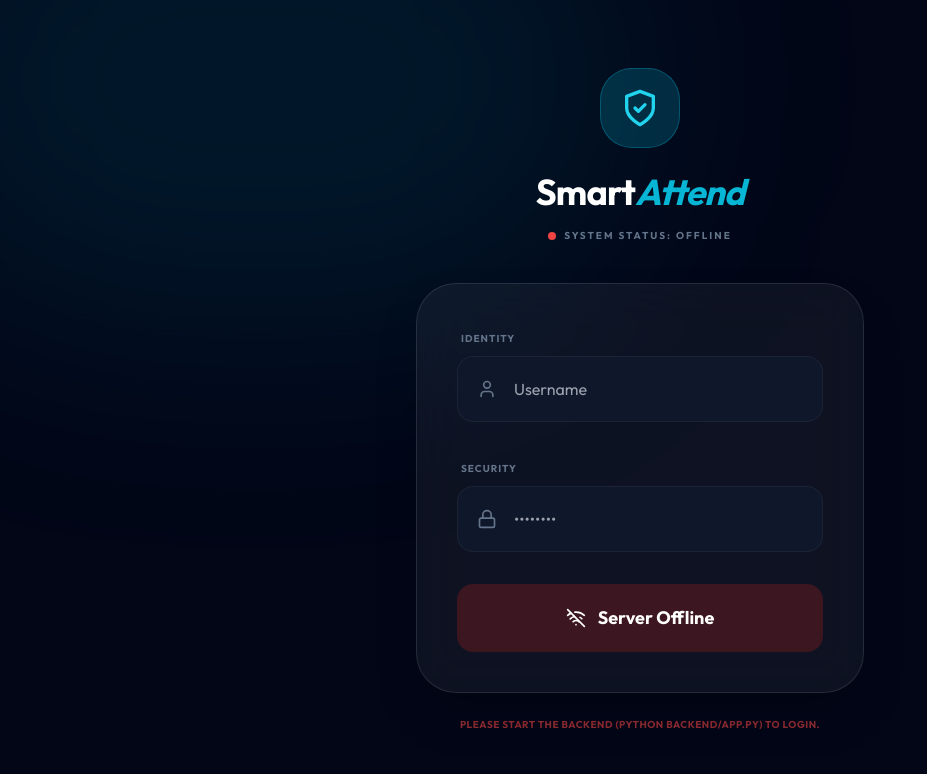
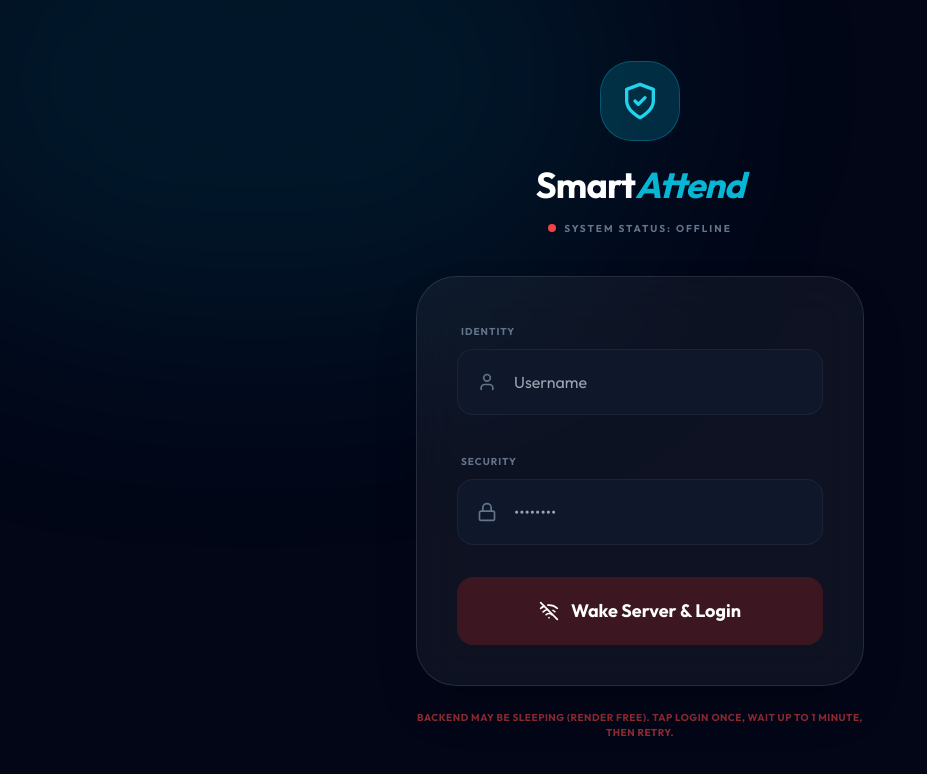
Before and after one commit to dhanushmit/smart-attend, a React (Vite) app in the folder frontend/: page /login in a window 1280 px wide. Shown: the top 774 px of the page, without its empty margins (0-927 px from the left). Built offline with nearby package versions, Linux system fonts and the light colour scheme; no server answers.

Commit message:
Improve login for Render free cold start

```diff
--- a/frontend/src/pages/Login.jsx
+++ b/frontend/src/pages/Login.jsx
@@ -18,7 +18,8 @@ const Login = ({ setUser }) => {
   useEffect(() => {
     const checkServer = async () => {
         try {
-            await axios.get(`${API_BASE}/`, { timeout: 2000 });
+            // Render free instances may take ~50s to wake up. Keep this a bit lenient.
+            await axios.get(`${API_BASE}/healthz`, { timeout: 15000 });
             setServerStatus('online');
         } catch (e) {
             setServerStatus('offline');
@@ -35,7 +36,8 @@ const Login = ({ setUser }) => {
       // Create axios instance with timeout
       const instance = axios.create({
           baseURL: API_BASE,
-          timeout: 10000 // 10 seconds timeout
+          // Render free cold-start can be slow; allow enough time for wake-up.
+          timeout: 65000
       });
 
       const response = await instance.post('/auth/login', { username, password });
@@ -129,15 +131,15 @@ const Login = ({ setUser }) => {
             </div>
 
             <button
-              disabled={loading || serverStatus === 'offline'}
+              disabled={loading}
               className={`w-full py-5 rounded-2xl text-white font-black text-lg flex items-center justify-center gap-3 transition-all ${
-                  loading ? 'bg-slate-800' : serverStatus === 'offline' ? 'bg-red-900/40 text-red-300' : 'bg-cyan-600 hover:bg-cyan-500 shadow-xl shadow-cyan-500/20'
+                  loading ? 'bg-slate-800' : serverStatus === 'offline' ? 'bg-red-900/40 text-red-300 hover:bg-red-900/50' : 'bg-cyan-600 hover:bg-cyan-500 shadow-xl shadow-cyan-500/20'
               }`}
             >
               {loading ? (
                 <>Verifying Identity...</>
               ) : serverStatus === 'offline' ? (
-                <><WifiOff size={20}/> Server Offline</>
+                <><WifiOff size={20}/> Wake Server & Login</>
               ) : (
                 <>Enter Terminal <ArrowRight size={20} /></>
               )}
@@ -147,7 +149,7 @@ const Login = ({ setUser }) => {
 
         {serverStatus === 'offline' && (
             <p className="text-center mt-6 text-red-500/60 text-[10px] font-bold uppercase tracking-wider">
-                Please start the backend (python backend/app.py) to login.
+                Backend may be sleeping (Render Free). Tap login once, wait up to 1 minute, then retry.
             </p>
         )}
       </motion.div>
```
